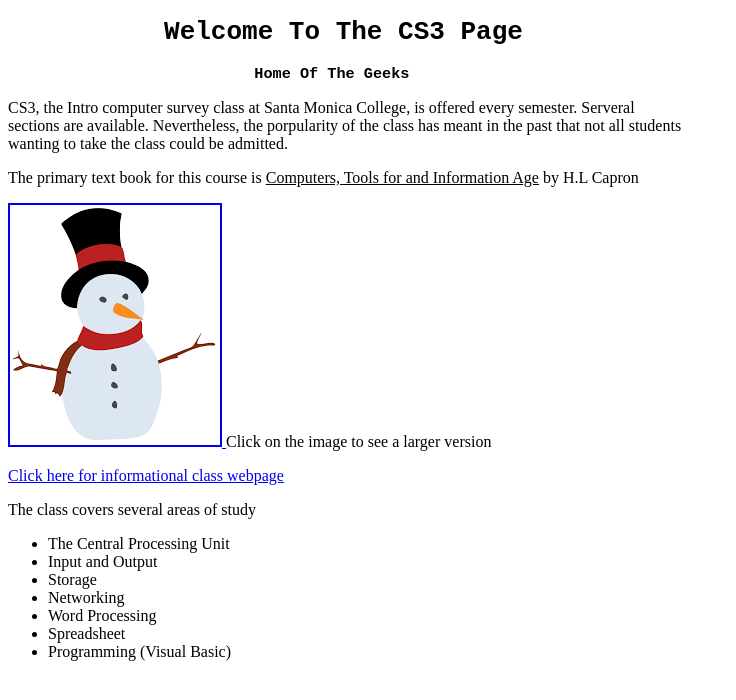
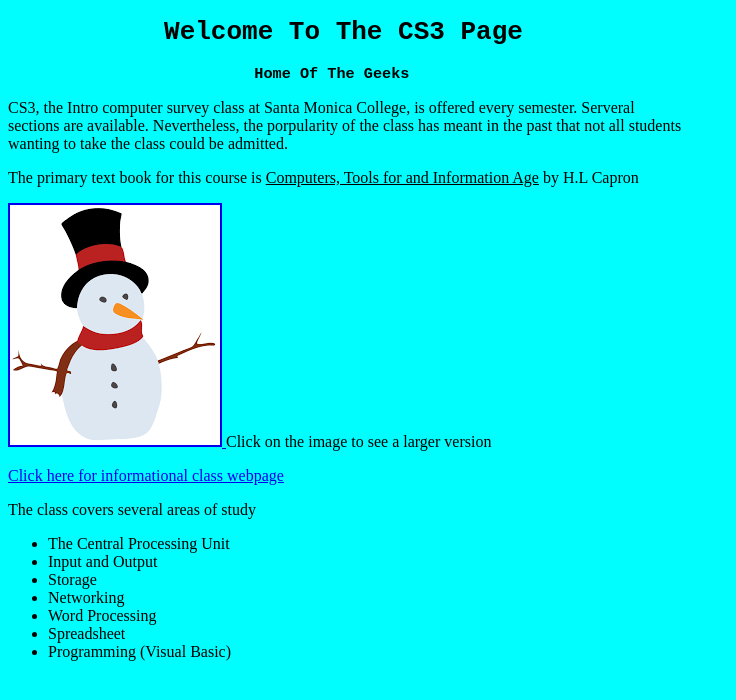
Before and after one commit to gi-azubi/htmlassignment, a plain HTML site: page henryboadu/index.html in a window 1280 px wide. Shown: the whole page, without its empty margins (0-736 px from the left). Drawn offline with Linux system fonts and the light colour scheme.

Commit message:
Updated HTML with background color

```diff
--- a/henryboadu/index.html
+++ b/henryboadu/index.html
@@ -3,7 +3,7 @@
     <head>
         <title> Henry Boadu - Assignment</title>
     </head>
-    <body>
+    <body bgcolor="#00fefe">
         <pre><h1>          Welcome To The CS3 Page</h1></pre>
         <pre><h3>                           Home Of The Geeks</h3></pre>
         <p>
```
